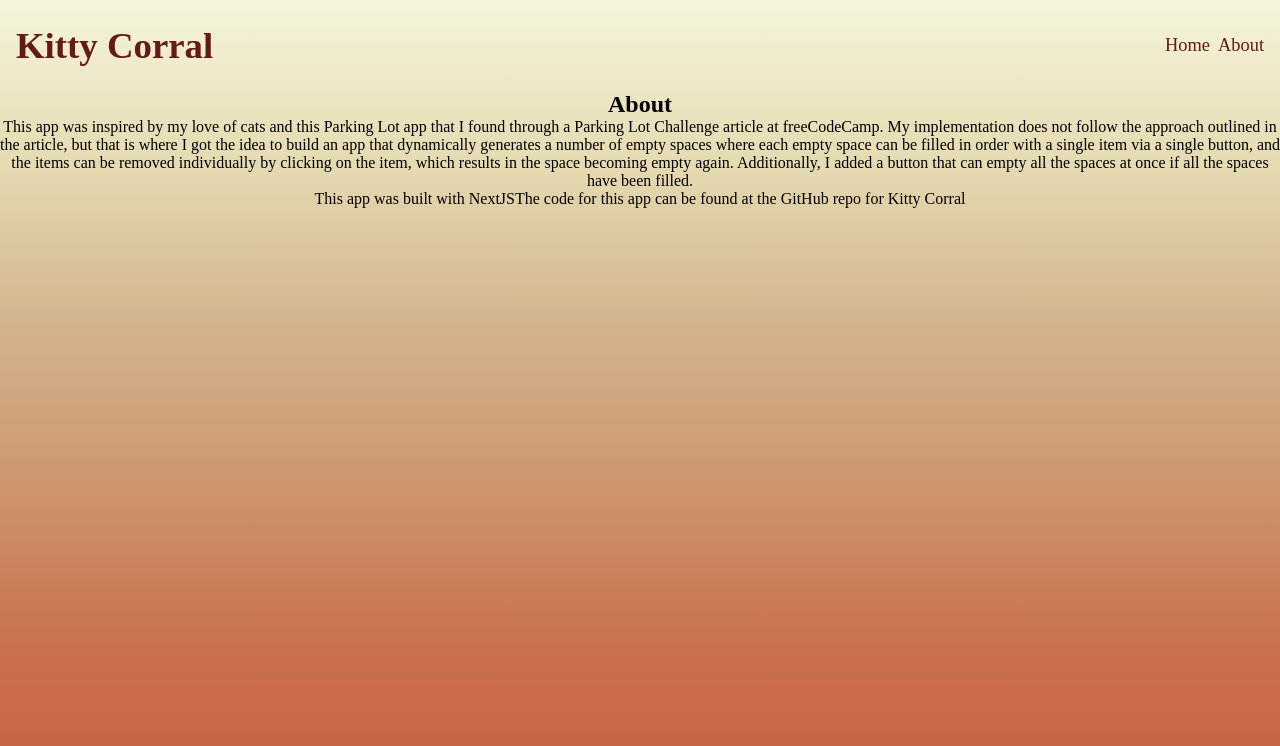
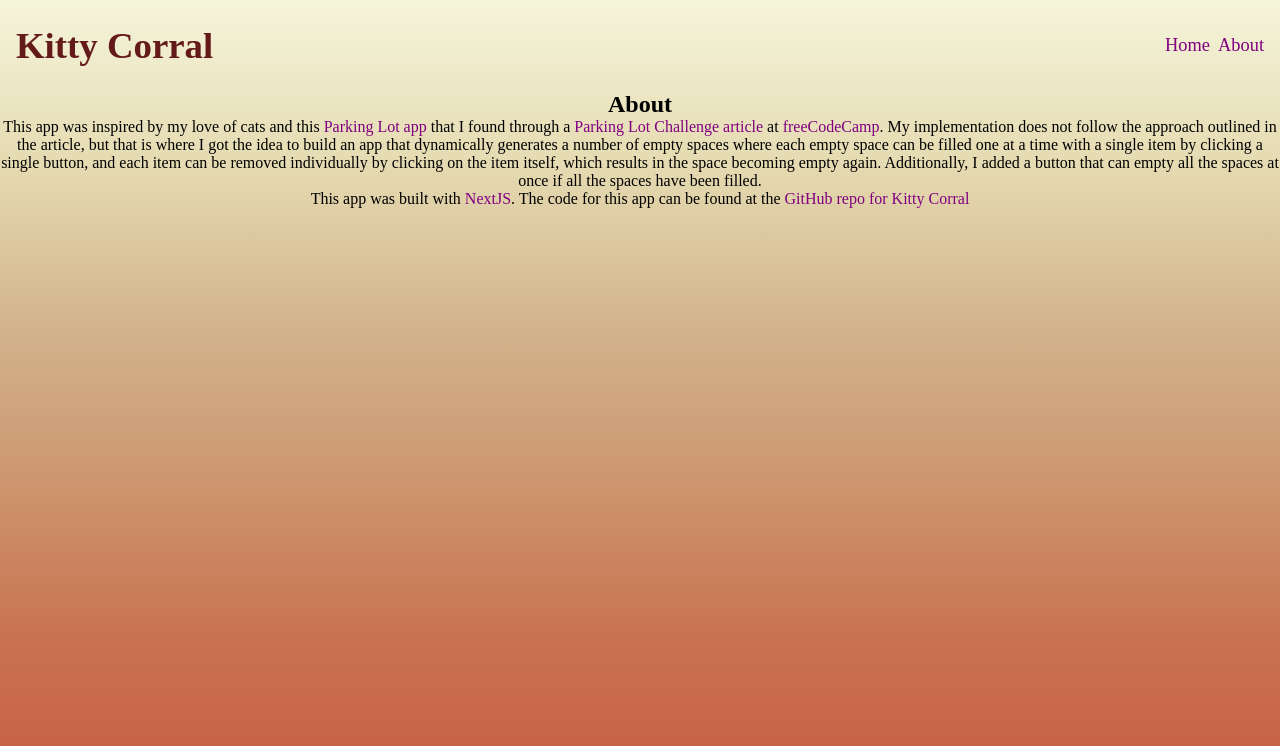
Before and after one commit to franco-ortega/kitty-corral, a Next.js app: page /about in a window 1280 px wide. Shown: the top 746 px of the page. Built offline with nearby package versions, Linux system fonts and the light colour scheme.

Commit message:
update global styling for a tags

```diff
--- a/components/about/About.jsx
+++ b/components/about/About.jsx
@@ -32,17 +32,18 @@ const About = () => {
         . My implementation does not follow the approach outlined in the
         article, but that is where I got the idea to build an app that
         dynamically generates a number of empty spaces where each empty space
-        can be filled in order with a single item via a single button, and the
-        items can be removed individually by clicking on the item, which results
-        in the space becoming empty again. Additionally, I added a button that
-        can empty all the spaces at once if all the spaces have been filled.
+        can be filled one at a time with a single item by clicking a single
+        button, and each item can be removed individually by clicking on the
+        item itself, which results in the space becoming empty again.
+        Additionally, I added a button that can empty all the spaces at once if
+        all the spaces have been filled.
       </p>
       <p>
         This app was built with{' '}
         <a href="https://nextjs.org/" target="_blank" rel="noreferrer">
           NextJS
         </a>
-        The code for this app can be found at the{' '}
+        . The code for this app can be found at the{' '}
         <a
           href="https://github.com/franco-ortega/kitty-corral"
           target="_blank"
--- a/components/nav/Nav.module.css
+++ b/components/nav/Nav.module.css
@@ -8,5 +8,5 @@
 }
 
 .Nav a:hover {
-    color: hsl(0, 59%, 45%);
+    /* color: hsl(0, 59%, 45%); */
 }
--- a/styles/globals.css
+++ b/styles/globals.css
@@ -13,8 +13,13 @@ body {
 }
 
 a {
-  color: inherit;
+  color: hsl(300, 100%, 25%);
   text-decoration: none;
+}
+
+a:hover {
+  color: hsl(300, 100%, 20%);
+  text-decoration: underline;
 }
 
 li {
```
